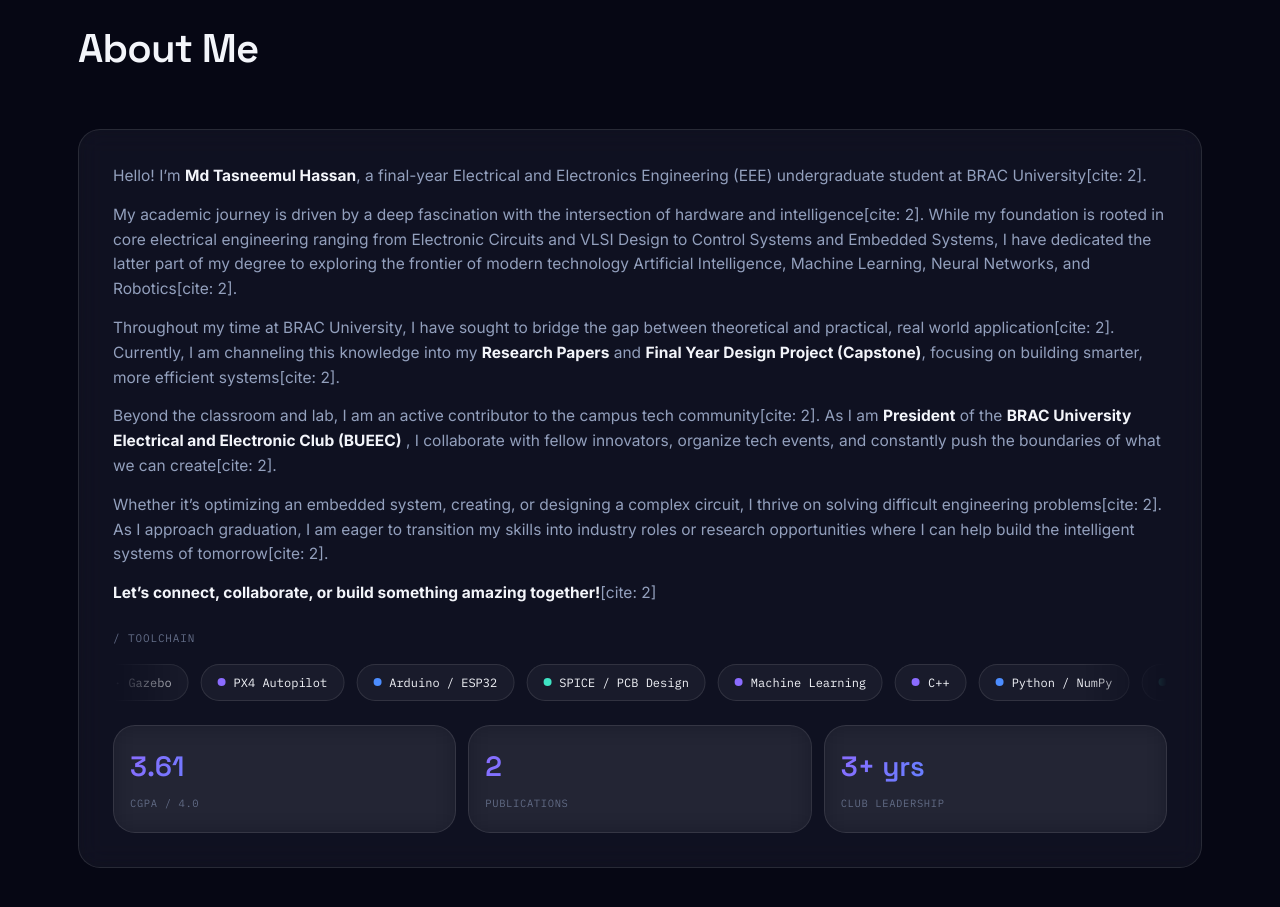
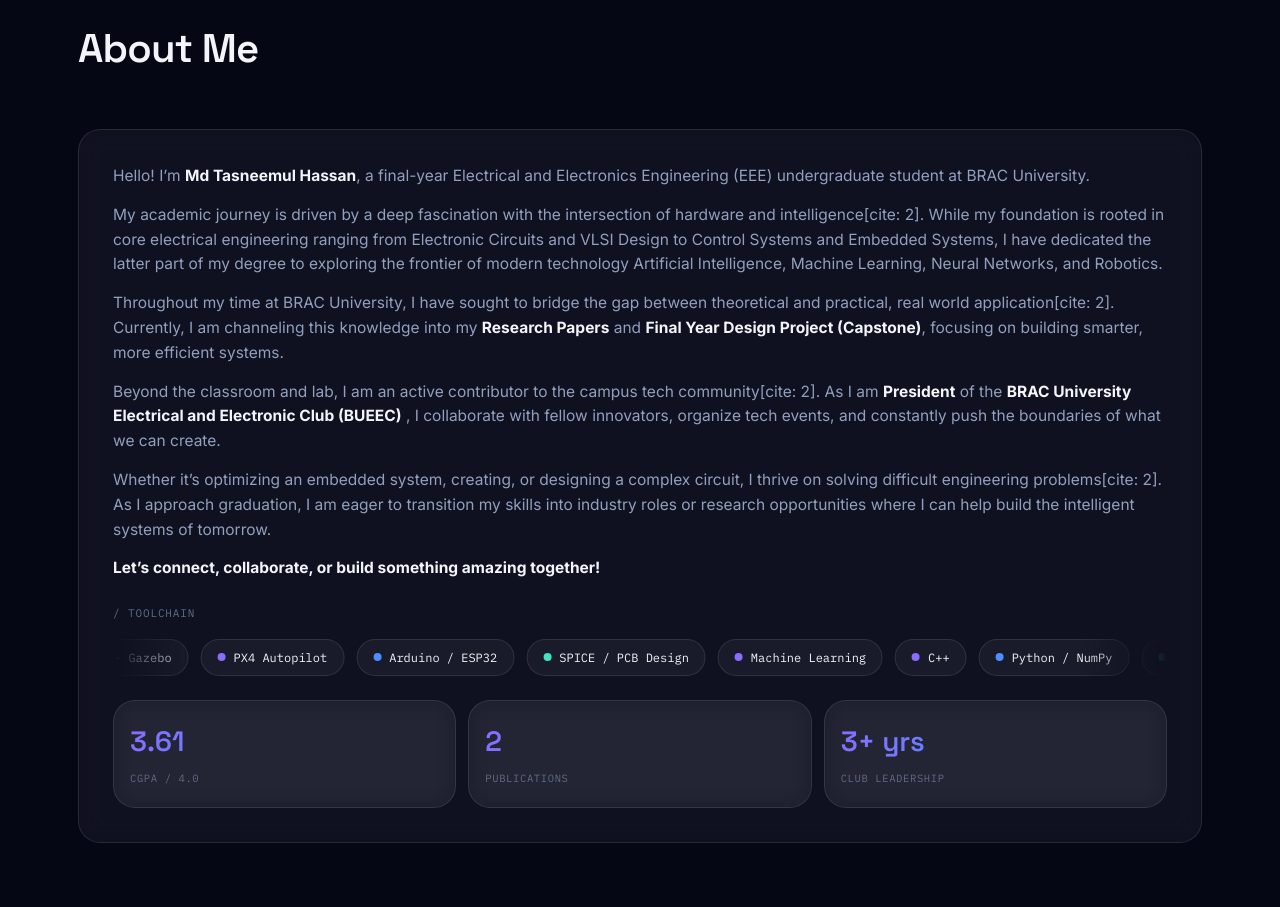
Before and after one commit to Th12mugdho/website, a plain HTML site: page index.html in a window 1280 px wide. Shown: the part 913-1820 px from the top of the page. Drawn offline with Linux system fonts and the light colour scheme.

Commit message:
Update index.html

```diff
--- a/index.html
+++ b/index.html
@@ -119,12 +119,12 @@
       </div>
       <div class="about-grid" style="display: flex; justify-content: center; margin: 0 auto;">
         <div class="glass about-card reveal">
-          <p style="color:var(--muted); font-size:15.5px;">Hello! I’m <b style="color:var(--text);"> Md Tasneemul Hassan</b>, a final-year Electrical and Electronics Engineering (EEE) undergraduate student at BRAC University[cite: 2].</p>
-          <p style="color:var(--muted); font-size:15.5px; margin-top:14px;">My academic journey is driven by a deep fascination with the intersection of hardware and intelligence[cite: 2]. While my foundation is rooted in core electrical engineering ranging from Electronic Circuits and VLSI Design to Control Systems and Embedded Systems, I have dedicated the latter part of my degree to exploring the frontier of modern technology Artificial Intelligence, Machine Learning, Neural Networks, and Robotics[cite: 2].</p>
-          <p style="color:var(--muted); font-size:15.5px; margin-top:14px;">Throughout my time at BRAC University, I have sought to bridge the gap between theoretical and practical, real world application[cite: 2]. Currently, I am channeling this knowledge into my <b style="color:var(--text);">Research Papers</b> and <b style="color:var(--text);">Final Year Design Project (Capstone)</b>, focusing on building smarter, more efficient systems[cite: 2]. </p>
-          <p style="color:var(--muted); font-size:15.5px; margin-top:14px;">Beyond the classroom and lab, I am an active contributor to the campus tech community[cite: 2]. As I am <b style="color:var(--text);"> President</b> of the <b style="color:var(--text);"> BRAC University Electrical and Electronic Club (BUEEC)</b> , I collaborate with fellow innovators, organize tech events, and constantly push the boundaries of what we can create[cite: 2].</p>
-          <p style="color:var(--muted); font-size:15.5px; margin-top:14px;">Whether it’s optimizing an embedded system, creating, or designing a complex circuit, I thrive on solving difficult engineering problems[cite: 2]. As I approach graduation, I am eager to transition my skills into industry roles or research opportunities where I can help build the intelligent systems of tomorrow[cite: 2].</p>
-          <p style="color:var(--muted); font-size:15.5px; margin-top:14px;"><b style="color:var(--text);">Let’s connect, collaborate, or build something amazing together!</b>[cite: 2]</p>
+          <p style="color:var(--muted); font-size:15.5px;">Hello! I’m <b style="color:var(--text);"> Md Tasneemul Hassan</b>, a final-year Electrical and Electronics Engineering (EEE) undergraduate student at BRAC University.</p>
+          <p style="color:var(--muted); font-size:15.5px; margin-top:14px;">My academic journey is driven by a deep fascination with the intersection of hardware and intelligence[cite: 2]. While my foundation is rooted in core electrical engineering ranging from Electronic Circuits and VLSI Design to Control Systems and Embedded Systems, I have dedicated the latter part of my degree to exploring the frontier of modern technology Artificial Intelligence, Machine Learning, Neural Networks, and Robotics.</p>
+          <p style="color:var(--muted); font-size:15.5px; margin-top:14px;">Throughout my time at BRAC University, I have sought to bridge the gap between theoretical and practical, real world application[cite: 2]. Currently, I am channeling this knowledge into my <b style="color:var(--text);">Research Papers</b> and <b style="color:var(--text);">Final Year Design Project (Capstone)</b>, focusing on building smarter, more efficient systems. </p>
+          <p style="color:var(--muted); font-size:15.5px; margin-top:14px;">Beyond the classroom and lab, I am an active contributor to the campus tech community[cite: 2]. As I am <b style="color:var(--text);"> President</b> of the <b style="color:var(--text);"> BRAC University Electrical and Electronic Club (BUEEC)</b> , I collaborate with fellow innovators, organize tech events, and constantly push the boundaries of what we can create.</p>
+          <p style="color:var(--muted); font-size:15.5px; margin-top:14px;">Whether it’s optimizing an embedded system, creating, or designing a complex circuit, I thrive on solving difficult engineering problems[cite: 2]. As I approach graduation, I am eager to transition my skills into industry roles or research opportunities where I can help build the intelligent systems of tomorrow.</p>
+          <p style="color:var(--muted); font-size:15.5px; margin-top:14px;"><b style="color:var(--text);">Let’s connect, collaborate, or build something amazing together!</b></p>
 
           <span class="mono" style="font-size:11px; color:var(--muted-2); text-transform:uppercase; letter-spacing:.08em; display:block; margin-top: 24px;">/ Toolchain</span>
           <div class="marquee" style="margin-top:16px;">
```
